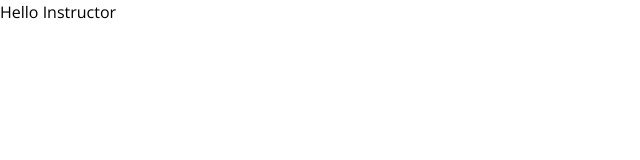
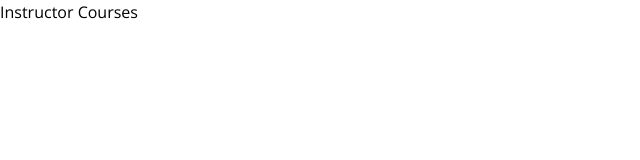
Before and after one commit to FrontEndDevo/NeuraLearnAcademy, a React (Vite) app: page /instructor in a window 1280 px wide. Shown: the top 160 px of the page, without its empty margins (0-640 px from the left). Built offline with nearby package versions, Linux system fonts and the light colour scheme.

Commit message:
Add InstructorCourses component and import it in InstructorPage

```diff
--- /dev/null
+++ b/src/components/Instructor/InstructorCourses.jsx
@@ -0,0 +1,9 @@
+const InstructorCourses = () => {
+  return (
+    <section>
+      <h1>Instructor Courses</h1>
+    </section>
+  );
+};
+
+export default InstructorCourses;
--- a/src/pages/Instructor/InstructorPage.jsx
+++ b/src/pages/Instructor/InstructorPage.jsx
@@ -1,7 +1,9 @@
+import InstructorCourses from "../../components/Instructor/InstructorCourses";
+
 const InstructorPage = () => {
   return (
     <>
-      <h1>Hello Instructor</h1>
+      <InstructorCourses />
     </>
   );
 };
```
